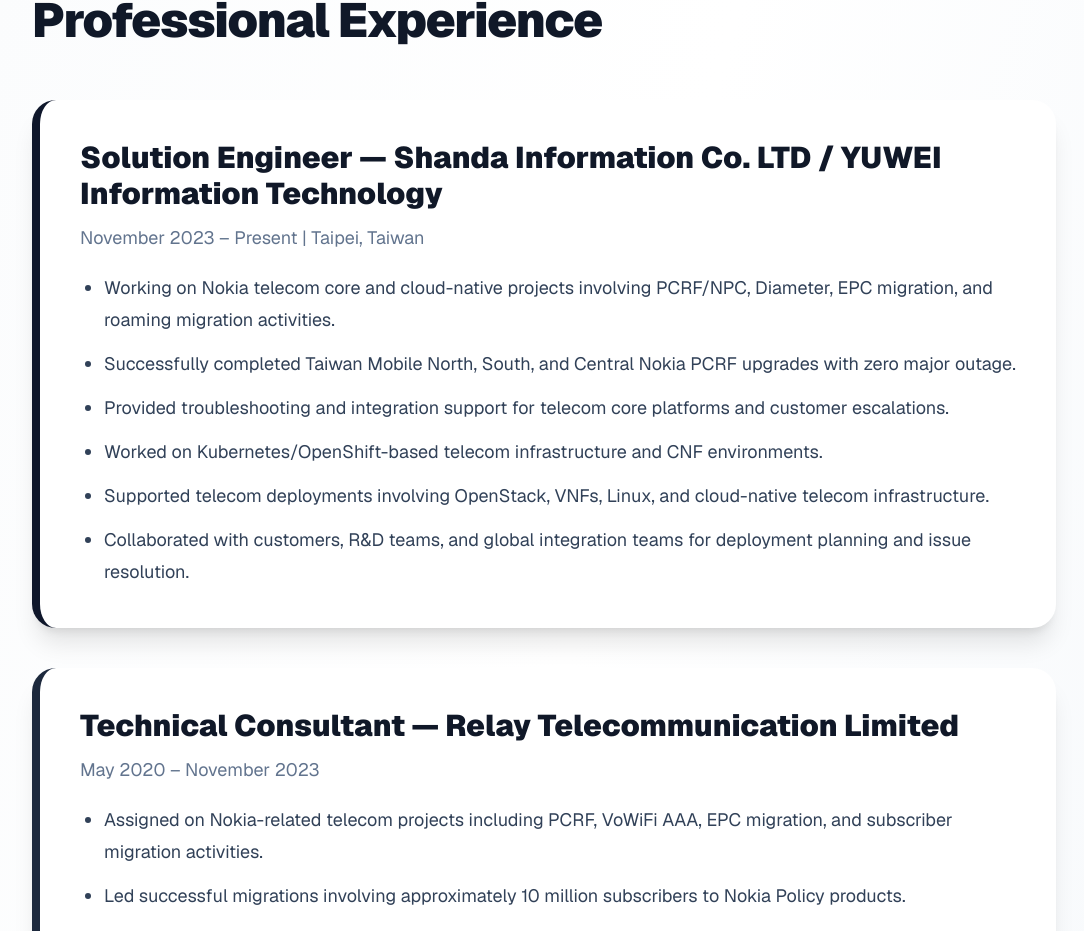
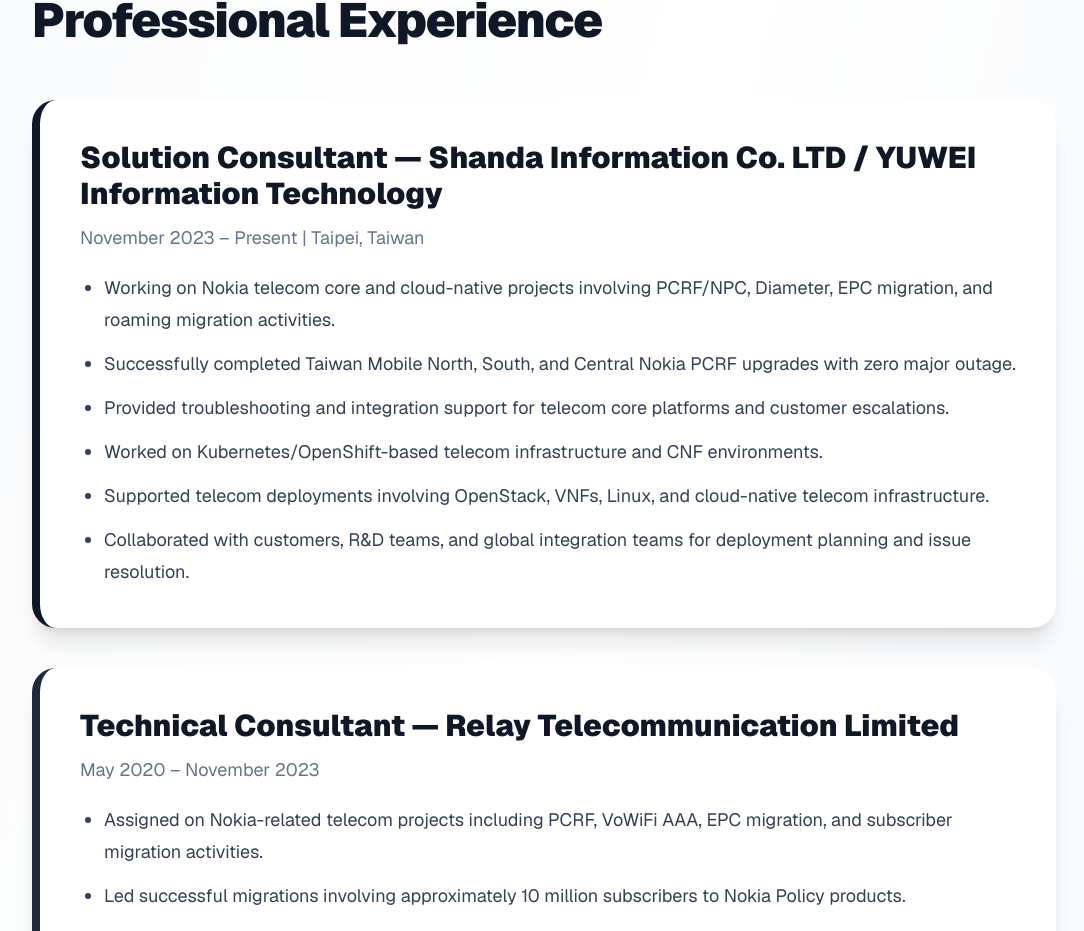
Before and after one commit to bajpai-saurabh/saurabh-portfolio, a Next.js app: page / in a window 1280 px wide. Shown: the part 1714-2645 px from the top of the page, without its empty margins (96-1180 px from the left). Built offline with nearby package versions, Linux system fonts and the light colour scheme.

Commit message:
Changed Titles

```diff
--- a/app/page.js
+++ b/app/page.js
@@ -123,7 +123,7 @@
           <div className="space-y-10">
 
             <div className="bg-white rounded-3xl p-10 shadow-xl border-l-8 border-slate-900">
-              <h3 className="text-3xl font-black mb-3">Solution Engineer — Shanda Information Co. LTD / YUWEI Information Technology</h3>
+              <h3 className="text-3xl font-black mb-3">Solution Consultant — Shanda Information Co. LTD / YUWEI Information Technology</h3>
               <p className="text-slate-500 text-lg mb-5">November 2023 – Present | Taipei, Taiwan</p>
 
               <ul className="list-disc ml-6 space-y-3 text-lg leading-8 text-slate-700">
```
Also changed, not shown: 1 other file (tests, documents, lock files or other folders).
